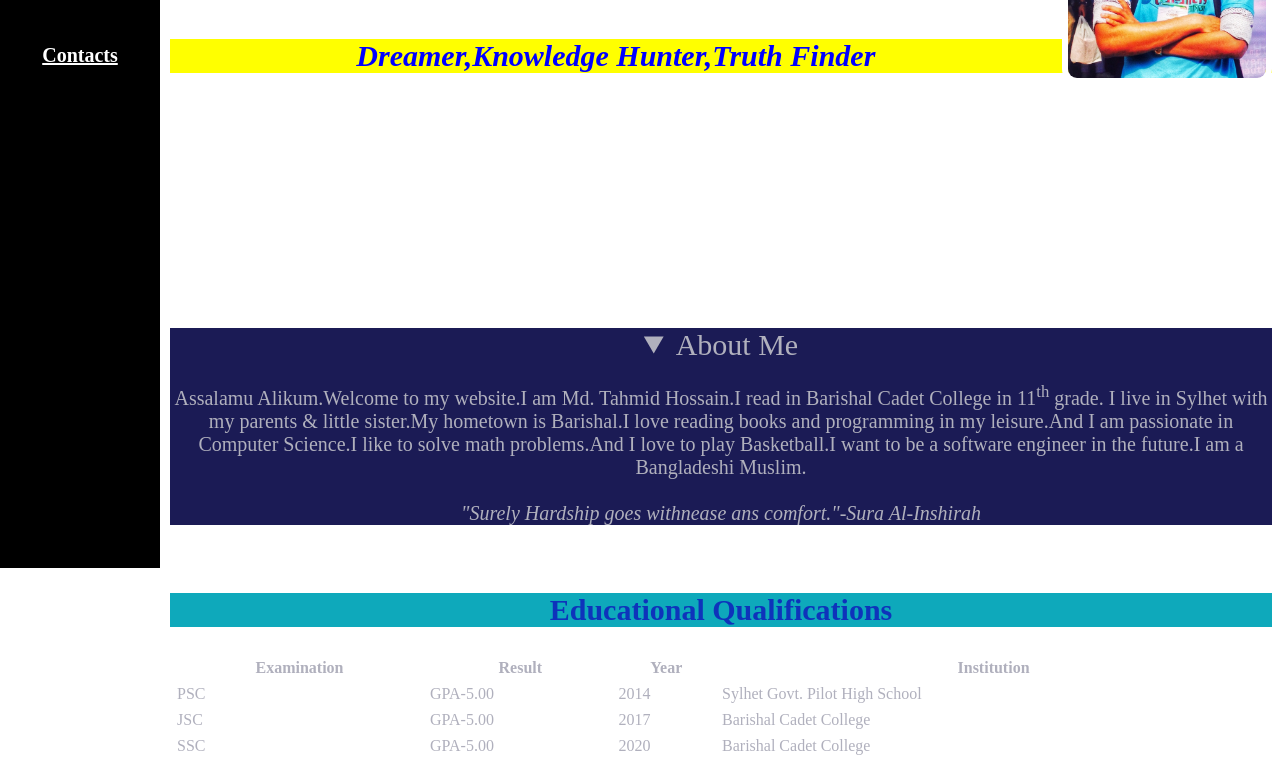
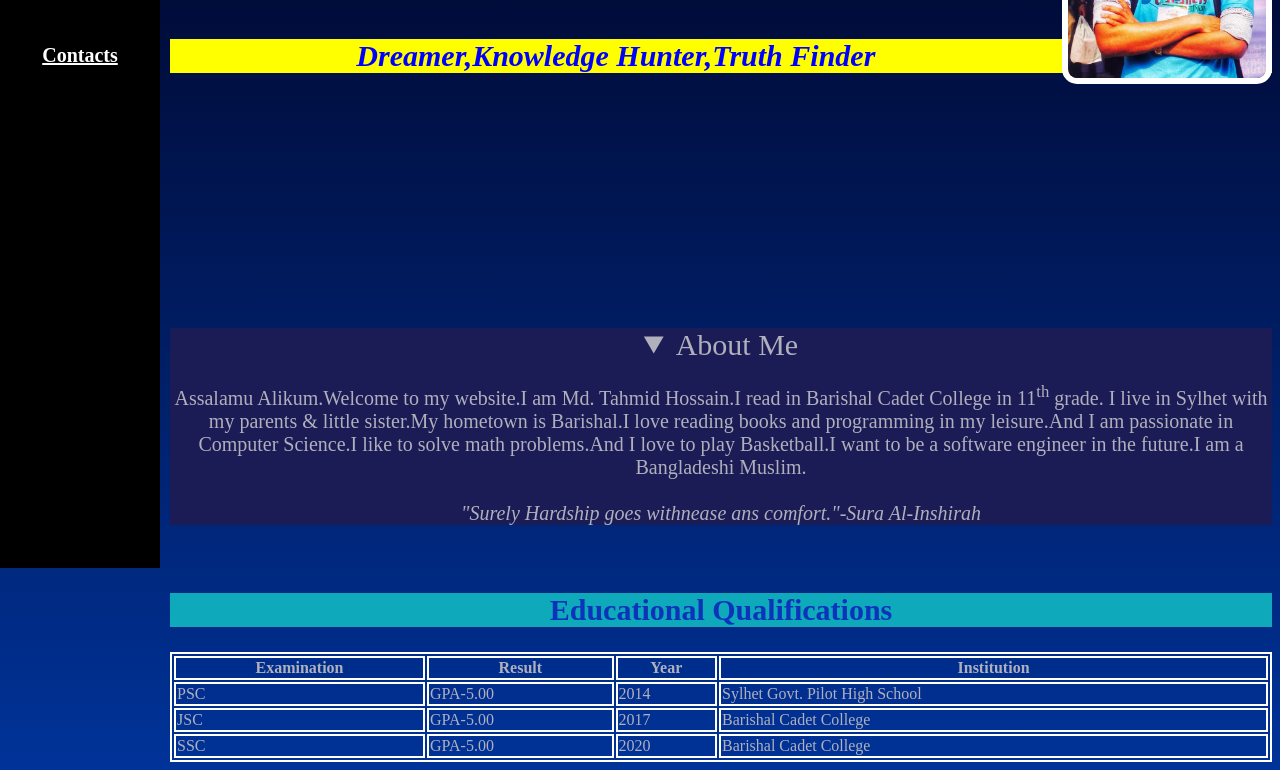
Before and after one commit to Tahmid690/tahmid690.github.io, a plain HTML site: page index.html in a window 1280 px wide. Shown: the part 232-1002 px from the top of the page. Drawn offline with Linux system fonts and the light colour scheme.

Commit message:
Update styles.css

```diff
--- a/styles.css
+++ b/styles.css
@@ -1,5 +1,5 @@
 body{
-  background-image:inear-gradient(#00001D,white);
+  background-image:linear-gradient(#00001D,#003399,#00001D);
   color:#B0B0BD;
   font-size:20px;
 margin-left:170px;
```
